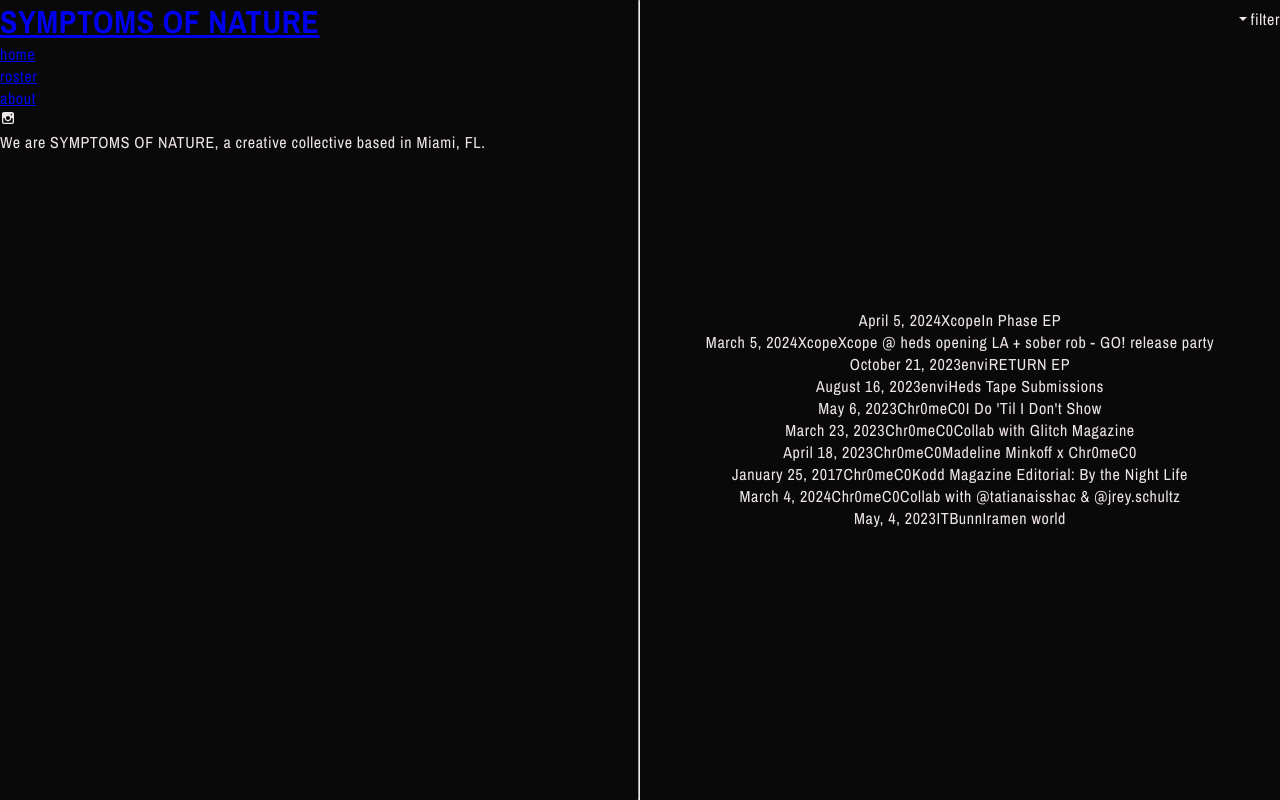
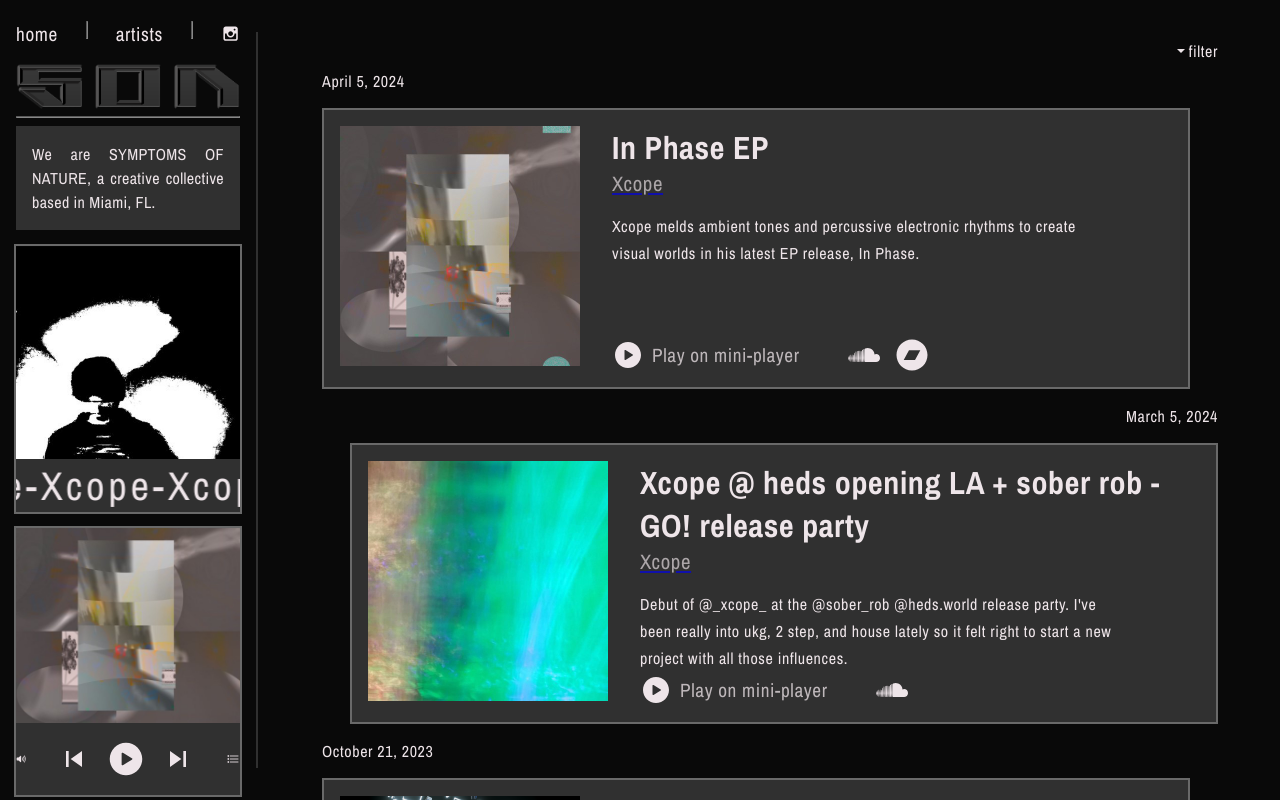
Before and after one commit to elliottsaruski/symptoms-of-nature-website, a React (Vite) app: page / in a window 1280 px wide. Built offline with nearby package versions, Linux system fonts and the light colour scheme.

Commit message:
Revert "Uploaded redesigned files"
This reverts commit b8f6cfc82cebae8b4f162a0e9c056e1c635238b0.

```diff
--- a/src/App.css
+++ b/src/App.css
@@ -18,9 +18,6 @@
   width: 100svw;
   overflow: hidden;
   display: flex;
-}
-
-body {
   background-color: var(--clr-bg);
   color: var(--clr-li);
   font-size: 1rem;
@@ -58,8 +55,145 @@
 }
 /* ---------------------------NAV LEFT---------------------- */
 #NAV_LEFT {
-  width: 50dvw;
+  width: 20svw;
   height: 100svh;
+  display: flex;
+  flex-direction: column;
+  justify-content: center;
+  padding-inline: 1rem;
+  gap: 1rem;
+}
+
+nav {
+  display: flex;
+  padding-block: 1rem;
+  justify-content: space-between;
+
+  a {
+    display: flex;
+    font-size: 1.2rem;
+    align-items: center;
+    color: var(--clr-li);
+    text-decoration: none;
+  }
+}
+
+#nav-seperator {
+  margin-block: 2rem;
+  border: 1px solid var(--clr-md);
+}
+
+#logo-wrapper {
+  display: grid;
+  /* gap: 1rem; */
+  hr {
+    opacity: 55%;
+    margin-bottom: 0.5rem;
+  }
+}
+
+#SON-header-logo {
+  width: 100%;
+}
+
+.SON-description {
+  display: flex;
+  padding: 1rem;
+  background: var(--clr-md);
+  text-align: justify;
+  letter-spacing: 0.05ch;
+  line-height: 1.5;
+}
+
+#artist-spotlight-wrapper {
+  display: flex;
+  flex-direction: column;
+  position: relative;
+
+  overflow: hidden;
+  outline: 2px solid var(--clr-md-accent);
+}
+
+.artist-spotlight-card {
+  display: grid;
+  height: calc(100svh / 3);
+  width: 100%;
+  /* justify-content: center; */
+
+  img {
+    height: 100%;
+    width: 100%;
+    object-fit: cover;
+  }
+}
+
+#artist-spotlight-wrapper h3 {
+  position: absolute;
+  flex-wrap: nowrap;
+  text-wrap: nowrap;
+  bottom: 0;
+  letter-spacing: 0.25rem;
+  color: var(--clr-li);
+  font-weight: 400;
+  font-size: 2.5rem;
+  background-color: var(--clr-md);
+  backdrop-filter: blur(50px);
+}
+
+#miniplayer {
+  display: flex;
+  flex-direction: column;
+  height: calc(100svh / 3);
+  background-color: var(--clr-md);
+  outline: 2px solid var(--clr-md-accent);
+}
+
+#miniplayer-img-wrapper {
+  overflow: hidden;
+  display: flex;
+  justify-content: center;
+  align-items: center;
+  object-fit: fill;
+  backdrop-filter: blur(50px);
+  img {
+    height: 100%;
+    width: 100%;
+    object-fit: cover;
+  }
+}
+
+#play-button {
+  height: 2.5rem;
+  width: 2.5rem;
+}
+
+.miniplayer-button:not(#play-button) {
+  height: 2rem;
+  width: 2rem;
+}
+
+#miniplayer-controls {
+  display: flex;
+  justify-content: center;
+  align-items: center;
+  padding-block: 1rem;
+  gap: 2rem;
+}
+
+#controls-inner {
+  display: flex;
+  height: 100%;
+  align-items: center;
+  justify-content: center;
+  gap: 1rem;
+}
+
+#volume-button,
+#list-button {
+  display: flex;
+  align-items: center;
+  height: 1.5rem;
+  width: 1.5rem;
 }
 
 /* ---------------------------FEED + ARTISTS WRAPPERS---------------------- */
@@ -68,8 +202,11 @@
 #artists-wrapper,
 #artist-profile-page-wrapper {
   height: 100svh;
-  width: 50dvw;
+  width: 80dvw;
+
   overflow-y: scroll;
+  padding-block: 2rem;
+  padding-inline: 4rem;
 }
 
 /* ---------------------------FILTER BAR---------------------- */
@@ -95,28 +232,143 @@
 
 .post {
   display: flex;
-  justify-content: center;
+  flex-direction: column;
+}
+
+.post-content {
+  display: flex;
+  background-color: var(--clr-md);
+  padding: 1rem;
+  gap: 2rem;
+
+  border: 2px solid var(--clr-md-accent);
+  height: max-content;
+  width: fit-content;
+
+  /* gap between posts */
+  margin-block: 1rem;
+}
+
+.post:nth-child(even) {
+  display: flex;
+  justify-content: right;
+  align-items: flex-end;
+}
+
+/* .post-content:hover {
+  border-color: var(--clr-li);
+} */
+
+.post-content:hover h3 {
+  text-decoration: underline;
+}
+
+.post-content:hover .post-artist {
+  text-decoration: underline;
+}
+
+.post-content img {
+  height: 15rem;
+  aspect-ratio: 1;
+  object-fit: cover;
+}
+
+.post-text {
+  display: flex;
+  flex-direction: column;
+  width: 35rem;
+  text-wrap: pretty;
+}
+
+.post-title {
+  font-size: 2rem;
+}
+
+.post-description {
+  width: 30rem;
+  flex: 1;
+  line-height: 1.7;
+  padding-top: 1rem;
+}
+
+.post-artist {
+  font-weight: 300;
+  opacity: 65%;
+  font-size: 1.3rem;
+  color: var(--clr-li);
+  text-decoration: none;
+}
+
+.links {
+  display: flex;
+  gap: 3rem;
+  font-size: 1.2rem;
+  align-items: center;
+  align-content: center;
+}
+
+.links a {
+  color: var(--clr-li);
+  height: 100%;
+  display: flex;
+}
+
+.play-in-miniplayer {
+  display: flex;
+  gap: 0.5rem;
+  align-items: center;
+  /* justify-content: center; */
+  p {
+    opacity: 75%;
+  }
+}
+.play-in-miniplayer:hover .play-button {
+  color: blue;
+}
+
+.play-in-miniplayer:hover .play-button:hover {
+  scale: 1.2;
+}
+
+.music-links {
+  display: flex;
+  gap: 1rem;
+  align-items: center;
+}
+
+.music-links .link-icon:hover {
+  scale: 1.2;
+}
+.link-icon {
+  height: 2rem;
+  width: 2rem;
 }
 
 /* ------------------------------ARTIST CARD----------------------- */
 
 #artists-wrapper {
-  display: grid;
-  grid-template-columns: repeat(auto-fit, minmax(25px, 15rem));
-  grid-template-rows: 20rem;
+  display: flex;
+  flex-wrap: wrap;
+  gap: 1rem;
+  justify-content: center;
+  align-items: center;
+  /* flex-basis: 25rem; */
 }
 
 .artist-card {
+  background-color: var(--clr-md);
   display: flex;
   flex-direction: column;
-  outline: 2px solid red;
+  text-decoration: none;
+  border: 2px solid var(--clr-md-accent);
 }
 .artist-card-name {
   font-weight: 400;
+  padding: 0.5rem;
 }
 .artist-card-img {
-  height: 15rem;
-  width: 15rem;
+  height: 35rem;
+  width: 35rem;
   object-fit: cover;
 }
 
@@ -126,11 +378,82 @@
   font-size: 1.2rem;
   align-items: center;
   color: var(--clr-li);
+  text-decoration: none;
+  h2 {
+    text-decoration: none;
+  }
+}
+.artist-card a {
+  color: var(--clr-li);
+}
+.link-to-artist-icon {
+  scale: 0.75;
 }
 
+.artist-card:hover {
+  border-color: var(--clr-li);
+}
+
+.artist-card:hover .artist-card-name {
+  text-decoration: underline;
+}
+
+.artist-card:hover .link-to-artist-icon {
+  scale: 1;
+}
 /* ------------------------------ARTIST PROFILE----------------------- */
+
+.artist-profile-page-wrapper {
+  display: grid;
+
+  width: 80svw;
+  padding-block: 2rem;
+  padding-inline: 5rem;
+  overflow-y: scroll !important;
+}
+
+.artist-profile {
+  display: flex;
+  gap: 1rem;
+  padding-bottom: 1rem;
+}
+
+#artist-profile-logo {
+  height: 5rem;
+  width: 10rem;
+}
 
 .artist-profile-img {
   height: 20rem;
   width: 20rem;
 }
+
+.artist-profile-description {
+  display: flex;
+  flex-direction: column;
+  justify-content: center;
+  padding-inline: 2rem;
+  h2 {
+    font-size: 3rem;
+  }
+  h3 {
+    opacity: 55%;
+    font-weight: 300;
+  }
+  span {
+    text-wrap: balance;
+    padding-top: 0.5rem;
+  }
+}
+
+.artist-posts-wrapper {
+  /* display: grid; */
+  display: flex;
+  flex-direction: column;
+  height: 55svh;
+  flex: 1;
+  /* flex-grow: 1; */
+  /* padding-block: 2rem; */
+  padding-inline: 4rem;
+  overflow-y: scroll;
+}
--- a/src/Routes.jsx
+++ b/src/Routes.jsx
@@ -13,7 +13,7 @@
   createRoutesFromElements(
     <Route path="/" element={<Frontpage />}>
       <Route path="/" element={<Feed />} />
-      <Route path="/roster">
+      <Route path="/artists">
         <Route index element={<Artists />} />
         <Route path=":id" element={<ArtistProfilePage />} />
       </Route>
--- a/src/components/FeedPost.jsx
+++ b/src/components/FeedPost.jsx
@@ -1,16 +1,33 @@
 import { IoPlayCircle, IoLogoSoundcloud } from "react-icons/io5";
 import { FaBandcamp } from "react-icons/fa";
+import PropTypes from "prop-types";
+import { Link } from "react-router-dom";
+import { motion } from "framer-motion";
 
 function FeedPost({ title, date, img, artist, description, postType, links }) {
   return (
-    <div className="post">
-      <p>{date}</p>
-      {/* <div className="post-img">
+    <motion.div
+      initial={{ opacity: 0, x: -50 }}
+      whileInView={{ opacity: 1, x: 0, transition: { duration: 1 } }}
+      className="post">
+      <p className="post-date">{date}</p>
+      <motion.div
+        className="post-content"
+        initial={{ borderColor: "#696969" }}
+        whileHover={{ borderColor: "#eee5e9", scale: 1.05 }}>
+        <div className="post-img">
           <img src={img} />
-        </div> */}
-      <p className="post-artist">{artist}</p>
-      <p className="post-title">{title}</p>
-    </div>
+        </div>
+        <div className="post-text">
+          <h2 className="post-title">{title}</h2>
+          <Link to={`/artists/${artist}`}>
+            <h3 className="post-artist">{artist}</h3>
+          </Link>
+          <span className="post-description">{description}</span>
+          <Links postType={postType} links={links} />
+        </div>
+      </motion.div>
+    </motion.div>
   );
 }
 
@@ -45,4 +62,9 @@
   }
 }
 
+PropTypes.FeedPost = {
+  key: PropTypes.string,
+  title: PropTypes.string,
+};
+
 export default FeedPost;
--- /dev/null
+++ b/src/components/LogoHeader.jsx
@@ -0,0 +1,58 @@
+import { NavLink } from "react-router-dom";
+import SONlogo from "../assets/media/logos/SON mobile banner transparent - CROPPED.png";
+import { TiSocialInstagram } from "react-icons/ti";
+import { motion } from "framer-motion";
+
+function LogoHeader() {
+  return (
+    <div id="logo-wrapper">
+      <nav>
+        <NavLink to="/">
+          <motion.a
+            initial={{ scale: 1 }}
+            whileHover={{
+              scale: 1.05,
+              transition: { duration: 0.5 },
+            }}>
+            home
+          </motion.a>
+        </NavLink>
+        <hr></hr>
+        <NavLink to="/artists">
+          <motion.a
+            initial={{ scale: 1 }}
+            whileHover={{
+              scale: 1.05,
+              transition: { duration: 0.5 },
+            }}>
+            artists
+          </motion.a>
+        </NavLink>
+        <hr></hr>
+        <motion.a
+          initial={{ scale: 1 }}
+          whileHover={{
+            scale: 1.2,
+            transition: { duration: 0.5 },
+          }}
+          href="https://www.instagram.com/symptoms_of_nature/"
+          target="_blank">
+          <TiSocialInstagram />
+        </motion.a>
+      </nav>
+      <NavLink to="/">
+        <img id="SON-header-logo" src={SONlogo} />
+      </NavLink>
+      <hr></hr>
+      <div className="SON-description">
+        <span>
+          We are SYMPTOMS OF NATURE, a creative collective based in Miami, FL.
+        </span>
+        <br></br>
+        <br></br>
+      </div>
+    </div>
+  );
+}
+
+export default LogoHeader;
--- /dev/null
+++ b/src/components/Miniplayer.jsx
@@ -0,0 +1,24 @@
+import inPhaseCover from "../assets/media/photos/xcope/in phase cover.jpg";
+import { IoListOutline, IoPlayCircle, IoVolumeHigh } from "react-icons/io5";
+import { MdSkipNext, MdSkipPrevious } from "react-icons/md";
+
+function Miniplayer() {
+  return (
+    <div id="miniplayer">
+      <div id="miniplayer-img-wrapper">
+        <img src={inPhaseCover} />
+      </div>
+      <div id="miniplayer-controls">
+        <IoVolumeHigh id="volume-button" />
+        <div id="controls-inner">
+          <MdSkipPrevious className="miniplayer-button" id="back-button" />
+          <IoPlayCircle className="miniplayer-button" id="play-button" />
+          <MdSkipNext className="miniplayer-button" id="next-button" />
+        </div>
+        <IoListOutline className="miniplayer-button" id="list-button" />
+      </div>
+    </div>
+  );
+}
+
+export default Miniplayer;
--- a/src/components/Navbar.jsx
+++ b/src/components/Navbar.jsx
@@ -1,35 +1,17 @@
-import { NavLink } from "react-router-dom";
-import { TiSocialInstagram } from "react-icons/ti";
+import Miniplayer from "./Miniplayer";
+import ArtistSpotlight from "./ArtistSpotlight";
+import LogoHeader from "./LogoHeader";
 
 function Navbar() {
   return (
-    <div id="NAV_LEFT">
-      {/* <LogoHeader /> */}
-      <NavLink to="/">
-        <h1>SYMPTOMS OF NATURE</h1>
-      </NavLink>
-      <nav>
-        <NavLink to="/">
-          <p>home</p>
-        </NavLink>
-        <NavLink to="/roster">
-          <p>roster</p>
-        </NavLink>
-        <NavLink to="/artists">
-          <p>about</p>
-        </NavLink>
-        <p href="https://www.instagram.com/symptoms_of_nature/" target="_blank">
-          <TiSocialInstagram />
-        </p>
-      </nav>
-      <div className="SON-description">
-        <span>
-          We are SYMPTOMS OF NATURE, a creative collective based in Miami, FL.
-        </span>
-        <br></br>
-        <br></br>
+    <>
+      <div id="NAV_LEFT">
+        <LogoHeader />
+        <ArtistSpotlight />
+        <Miniplayer />
       </div>
-    </div>
+      <hr id="nav-seperator"></hr>
+    </>
   );
 }
 
--- a/src/pages/ArtistProfilePage.jsx
+++ b/src/pages/ArtistProfilePage.jsx
@@ -1,14 +1,14 @@
 import { useParams } from "react-router-dom";
 import { roster } from "../data/RosterData";
 import { posts } from "../data/PostData";
-import FeedPost from "../components/FeedPost";
+import FeedPost, { Links } from "../components/FeedPost";
 import Filterbar from "../components/Filterbar";
 
 function ArtistProfilePage() {
   const { id } = useParams();
   const artist = roster.find((el) => el.artistID == `${id}`);
   const artistPosts = posts.filter((el) => el.artistID == id);
-  // console.log(artistPosts);
+  console.log(artistPosts);
 
   return (
     <div className="artist-profile-page-wrapper">
@@ -20,7 +20,7 @@
           <h2>{artist.artistID}</h2>
           <h3>{artist.title}</h3>
           <span>{artist.description}</span>
-          {/* <Links postType={artist.profileType} links={artist.links} /> */}
+          <Links postType={artist.profileType} links={artist.links} />
         </div>
       </div>
       <hr id="seperator"></hr>
--- a/src/pages/Frontpage.jsx
+++ b/src/pages/Frontpage.jsx
@@ -5,7 +5,6 @@
   return (
     <>
       <Navbar />
-      <hr id="nav-seperator"></hr>
       <main>
         <Outlet />
       </main>
```
